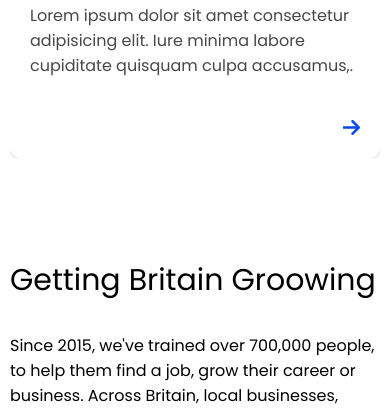
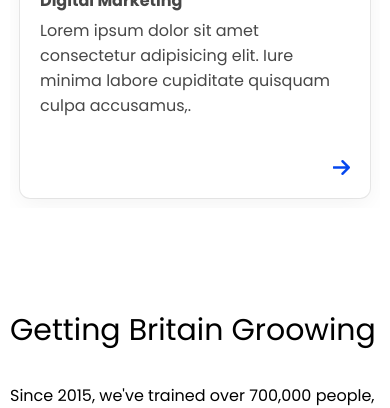
Before and after one commit to sachinmaurya96/google-digital-garage, a plain HTML site: page index.html in a window 390 px wide. Shown: the part 2918-3326 px from the top of the page. Drawn offline with Linux system fonts and the light colour scheme.

Commit message:
fix some bugs

```diff
--- a/style.css
+++ b/style.css
@@ -5,6 +5,12 @@
     box-sizing: border-box;
     font-family: 'Poppins', sans-serif;
     text-decoration: none;
+}
+button{
+    cursor: pointer;
+}
+i{
+    cursor: pointer;
 }
 .container{
     width: calc(100% - 150px);
@@ -557,7 +563,7 @@ nav .content .links{
     .courses .cards{
         grid-template-columns:100%;
         margin: 50px 0;
-        padding: 0;
+        padding: 10px 10px;
     }
     .courses .courses-content h1{
         font-weight: 400;
```
Also changed, not shown: index.html (+0 -1 lines).
